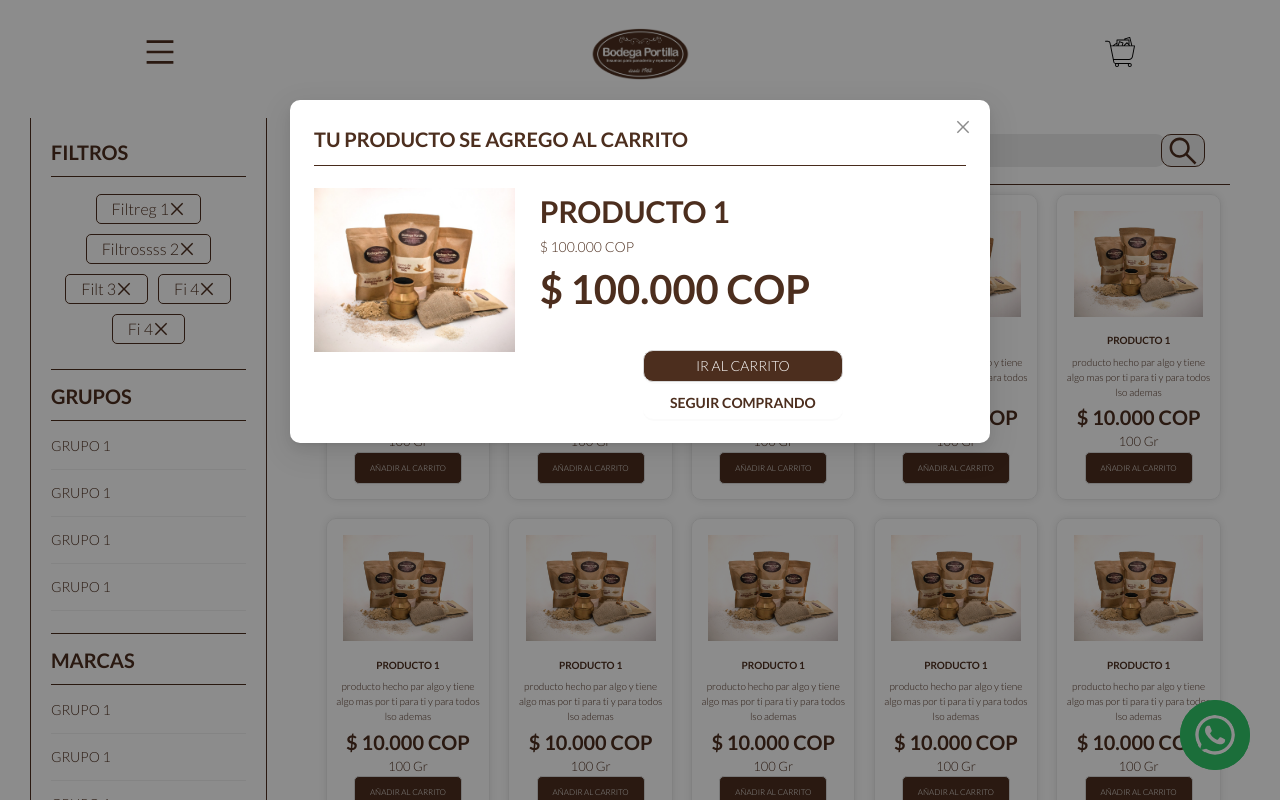
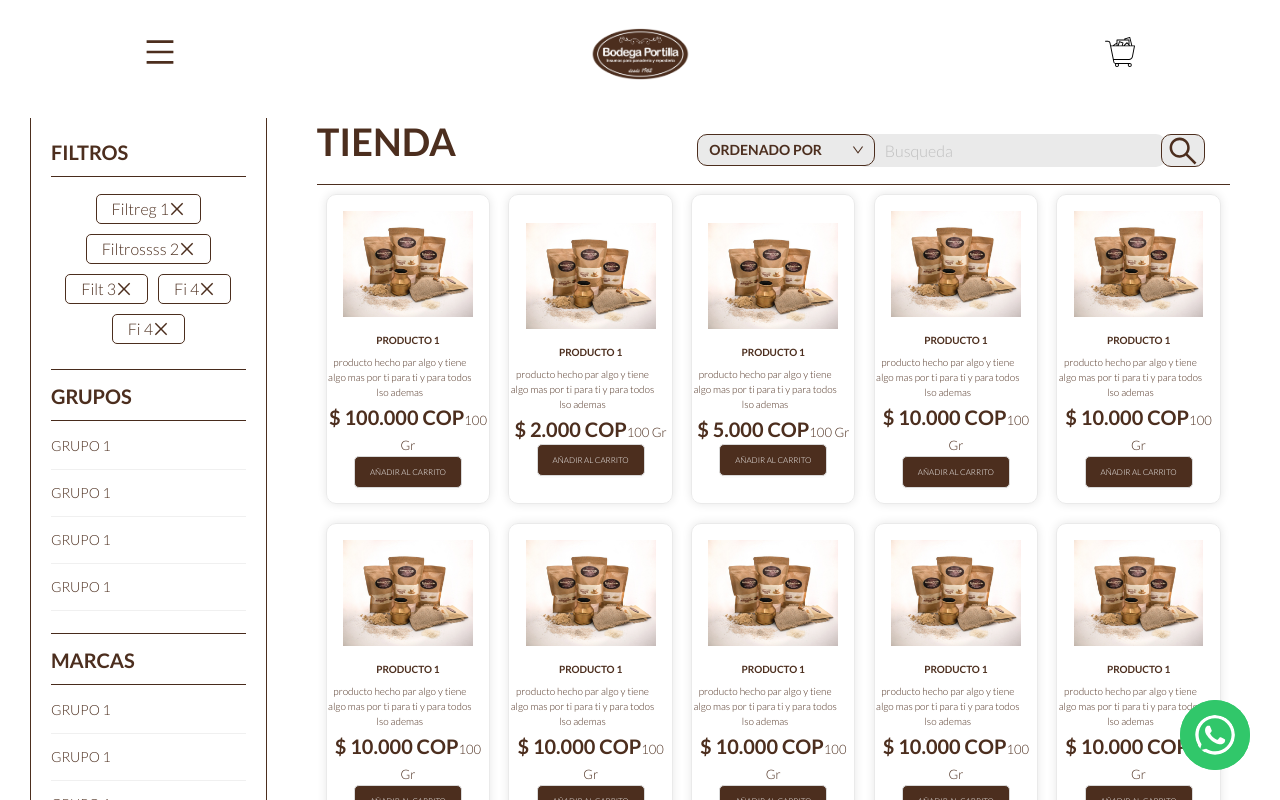
Before and after one commit to Darklegion92/webbodegaportilla, a React (Create React App) app: page /shop in a window 1280 px wide. Shown: the top 800 px of the page. Built offline with nearby package versions, Linux system fonts and the light colour scheme.

Commit message:
terminando tienda

```diff
--- a/src/componentes/Articulo/index.js
+++ b/src/componentes/Articulo/index.js
@@ -5,7 +5,7 @@ import "./styles.css";
 
 const { Text } = Typography;
 
-const Articulo = ({ articulo }) => {
+const Articulo = ({ articulo, onOk }) => {
   return (
     <Row className="articulo-tag" gutter={25}>
       <Col span={14}>
@@ -33,7 +33,7 @@ const Articulo = ({ articulo }) => {
             </Row>
           </Col>
           <Col span={14}>
-            <Button>AÑADIR AL CARRITO</Button>
+            <Button onClick={onOk}>AÑADIR AL CARRITO</Button>
           </Col>
         </Row>
       </Col>
--- a/src/componentes/ArticuloComprado/index.js
+++ b/src/componentes/ArticuloComprado/index.js
@@ -5,7 +5,7 @@ import "./styles.css";
 
 const { Text } = Typography;
 
-const Comprado = ({ articulo }) => {
+const Comprado = ({ articulo, onOk }) => {
   return (
     <div className="articulo-comprado-tag">
       <Row className="fila1">
@@ -22,16 +22,14 @@ const Comprado = ({ articulo }) => {
             <Text>{articulo.nombre}</Text>
           </Row>
           <Row className="fila3">
+            <Text className="sinformato">{articulo.precio}</Text>
             <Text>{articulo.precio}</Text>
           </Row>
           <Row className="fila4">
-            <Text>{articulo.precio}</Text>
-          </Row>
-          <Row className="fila5" gutter={20}>
             <Button>IR AL CARRITO</Button>
-          </Row>
-          <Row className="fila6" gutter={20}>
-            <Button>SEGUIR COMPRANDO</Button>
+            <Button className="contrario" onClick={() => onOk(false)}>
+              SEGUIR COMPRANDO
+            </Button>
           </Row>
         </Col>
       </Row>
--- a/src/componentes/ArticuloComprado/styles.css
+++ b/src/componentes/ArticuloComprado/styles.css
@@ -11,38 +11,48 @@
   font-weight: bold;
 }
 .articulo-comprado-tag .fila3 {
-  margin-bottom: 0;
+  display: flex;
+  flex-direction: column;
+  margin-top: 20px;
 }
 
-.articulo-comprado-tag .fila4 .ant-typography {
+.articulo-comprado-tag .fila3 .ant-typography {
   font-size: 40px;
   margin-top: 0;
   font-weight: bold;
 }
-.articulo-comprado-tag .fila5,
-.articulo-comprado-tag .fila6 {
+
+.articulo-comprado-tag .fila3 .sinformato {
+  font-size: 20px;
+  margin-top: 0;
+  font-weight: normal;
+  line-height: 1px;
+}
+.articulo-comprado-tag .fila4 {
   display: flex;
+  flex-direction: column;
   align-items: center;
   justify-content: center;
   width: 100%;
+  margin-top: 20px;
 }
 
-.articulo-comprado-tag .fila5 button {
-  margin-top: 30px;
+.articulo-comprado-tag .fila4 button {
   align-items: center;
   background-color: var(--color-primario);
   color: white;
   border-radius: 10px;
   width: 200px;
+  margin-bottom: 10px;
 }
 
-.articulo-comprado-tag .fila5 button:hover,
-.articulo-comprado-tag .fila5 button:focus {
+.articulo-comprado-tag .fila4 button:hover,
+.articulo-comprado-tag .fila4 button:focus {
   box-shadow: none;
   border-color: var(--color-primario) !important;
 }
 
-.articulo-comprado-tag .fila6 button {
+.articulo-comprado-tag .fila4 button.contrario {
   margin-top: 5px;
   align-items: center;
   font-weight: bold;
@@ -52,8 +62,3 @@
   border: none;
   width: 200px;
 }
-
-.articulo-comprado-tag .fila6 button:hover,
-.articulo-comprado-tag .fila6 button:focus {
-  box-shadow: none;
-}
--- a/src/componentes/ArticulosTienda/Item.js
+++ b/src/componentes/ArticulosTienda/Item.js
@@ -2,14 +2,18 @@ import React from "react";
 import { Typography, Button } from "antd";
 
 const { Text, Title } = Typography;
-const Item = ({ articulo }) => {
+const Item = ({ articulo, id, onClick }) => {
   return (
     <div className="item">
-      <img src={articulo.img} />
-      <Title level={4}>{articulo.nombre}</Title>
-      <Text className="descripcion">{articulo.descripcion}</Text>
-      <Text strong className="precio">{articulo.precio}</Text>
-      <Text className="embalaje">{articulo.embalaje}</Text>
+      <div onClick={() => onClick(id)}>
+        <img src={articulo.img} />
+        <Title level={4}>{articulo.nombre}</Title>
+        <Text className="descripcion">{articulo.descripcion}</Text>
+        <Text strong className="precio">
+          {articulo.precio}
+        </Text>
+        <Text className="embalaje">{articulo.embalaje}</Text>
+      </div>
       <Button>AÑADIR AL CARRITO</Button>
     </div>
   );
--- a/src/componentes/ArticulosTienda/index.js
+++ b/src/componentes/ArticulosTienda/index.js
@@ -4,7 +4,7 @@ import Head from "./Head";
 import Item from "./Item";
 
 import "./styles.css";
-const ArticulosTienda = ({ articulos }) => {
+const ArticulosTienda = ({ articulos, onClick }) => {
   const [pagina, setPagina] = useState(1);
   const onChange = (e) => {
     setPagina(e);
@@ -18,7 +18,7 @@ const ArticulosTienda = ({ articulos }) => {
       <Row>
         {articulos.map((articulo, i) => {
           if (i < 20 * pagina && i >= 20 * (pagina - 1))
-            return <Item articulo={articulo} />;
+            return <Item articulo={articulo} onClick={onClick} id={i} />;
         })}
       </Row>
       <Row className="paginacion">
--- a/src/componentes/ArticulosTienda/styles.css
+++ b/src/componentes/ArticulosTienda/styles.css
@@ -87,6 +87,10 @@
   margin: 1%;
   border-radius: 10px;
 }
+.articulos-tienda .item:hover {
+  cursor: pointer;
+  transform: scale(1.1);
+}
 
 .articulos-tienda .item img {
   margin: 10% 2%;
@@ -141,7 +145,7 @@
   align-items: center;
   justify-content: center;
 }
-.articulos-tienda .paginacion{
+.articulos-tienda .paginacion {
   margin-top: 30px;
 }
 .articulos-tienda .paginacion .ant-pagination * {
@@ -160,7 +164,7 @@
   .ant-pagination-item-1
   .ant-pagination-item-active
   a:hover,
-.articulos-tienda .paginacion .ant-pagination .ant-pagination-item-active  {
+.articulos-tienda .paginacion .ant-pagination .ant-pagination-item-active {
   border: none !important;
   font-weight: bold;
 }
--- a/src/componentes/Tienda/index.js
+++ b/src/componentes/Tienda/index.js
@@ -204,10 +204,23 @@ const articulos = [
 ];
 
 const Tienda = () => {
-  const [modalArticulo, setModalArticulo] = useState(true);
-
+  const [modalArticulo, setModalArticulo] = useState(false);
+  const [modalComprado, setModalComprado] = useState(false);
+  const [articuloSeleccionado, setArticuloSeleccionado] = useState();
   const cerrarArticulo = () => {
     setModalArticulo(false);
+  };
+
+  const agregarArticulo = (e) => {
+    setArticuloSeleccionado(articulos[e]);
+    setModalArticulo(true);
+  };
+  const agregarCantidad = () => {
+    setModalArticulo(false);
+    setModalComprado(true);
+  };
+  const cerrarComprado = () => {
+    setModalComprado(false);
   };
   return (
     <Row>
@@ -215,16 +228,25 @@ const Tienda = () => {
         <FiltrosTienda />
       </Col>
       <Col span={19}>
-        <ArticulosTienda articulos={articulos} />
+        <ArticulosTienda articulos={articulos} onClick={agregarArticulo} />
       </Col>
       <Modal
-        width={700 || 900}
+        width={900}
         visible={modalArticulo}
         onCancel={cerrarArticulo}
         footer={null}
         style={{ borderRadius: "50px" }}
       >
-        <Comprado articulo={articulos[0]} />
+        <Articulo articulo={articuloSeleccionado} onOk={agregarCantidad} />
+      </Modal>
+      <Modal
+        width={700}
+        visible={modalComprado}
+        onCancel={cerrarComprado}
+        footer={null}
+        style={{ borderRadius: "50px" }}
+      >
+        <Comprado articulo={articuloSeleccionado} onOk={setModalComprado} />
       </Modal>
     </Row>
   );
```
